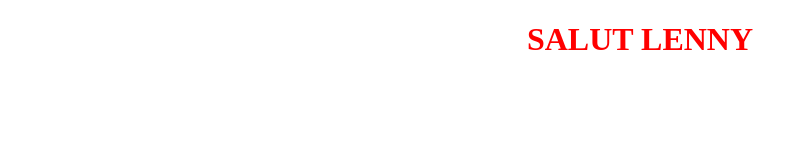
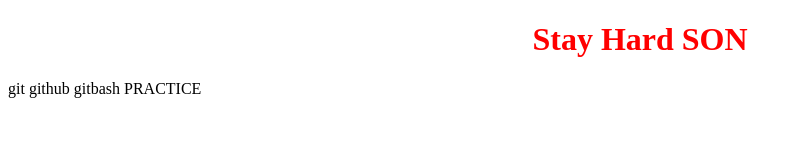
Before and after one commit to LeClay08/tuto, a plain HTML site: page index.html in a window 1280 px wide. Shown: the whole page, without its empty margins (0-808 px from the left). Drawn offline with Linux system fonts and the light colour scheme.

Commit message:
Update index.html

```diff
--- a/index.html
+++ b/index.html
@@ -8,7 +8,8 @@
 </head>
 <body>
     <h1>
-        SALUT LENNY
+        Stay Hard SON
     </h1>
+    <p>git github gitbash PRACTICE</p>
 </body>
 </html>
```
